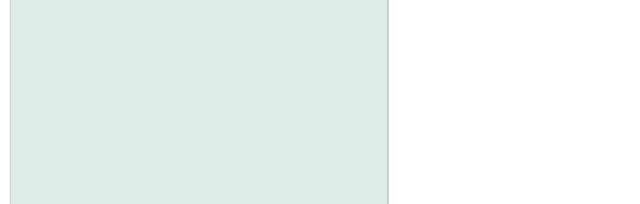
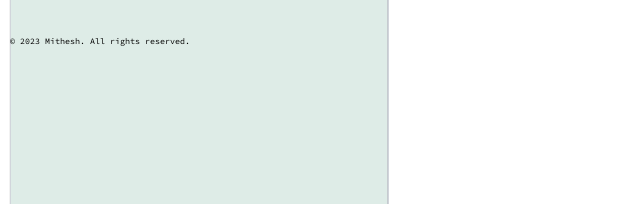
Before and after one commit to Mithesh-B/Safe_Walk, a website: page index.html in a window 1280 px wide. Shown: the part 493-697 px from the top of the page, 0-640 px from the left. Drawn offline with nearby package versions, Linux system fonts and the light colour scheme.

Commit message:
add footer

```diff
--- a/index.html
+++ b/index.html
@@ -47,7 +47,11 @@
         <mark>map as unsafe areas</mark>, providing valuable information to aid
         in making informed and safe decisions when navigating these areas.
       </p>
+
       <ul class="content">
+        <footer>
+          <small>© 2023 Mithesh. All rights reserved.</small>
+        </footer>
         <form class="form hidden">
           <div class="form__row">
             <label class="form__label">Title*</label>
@@ -112,8 +116,11 @@
           <div></div>
           <div><button class="form__btn" role="button">Submit</button></div>
           <div class="mandatory">Fields marked with * are mandatory.</div>
+
         </form>
+
       </ul>
+
     </div>
     <div id="map"></div>
   </body>
```
